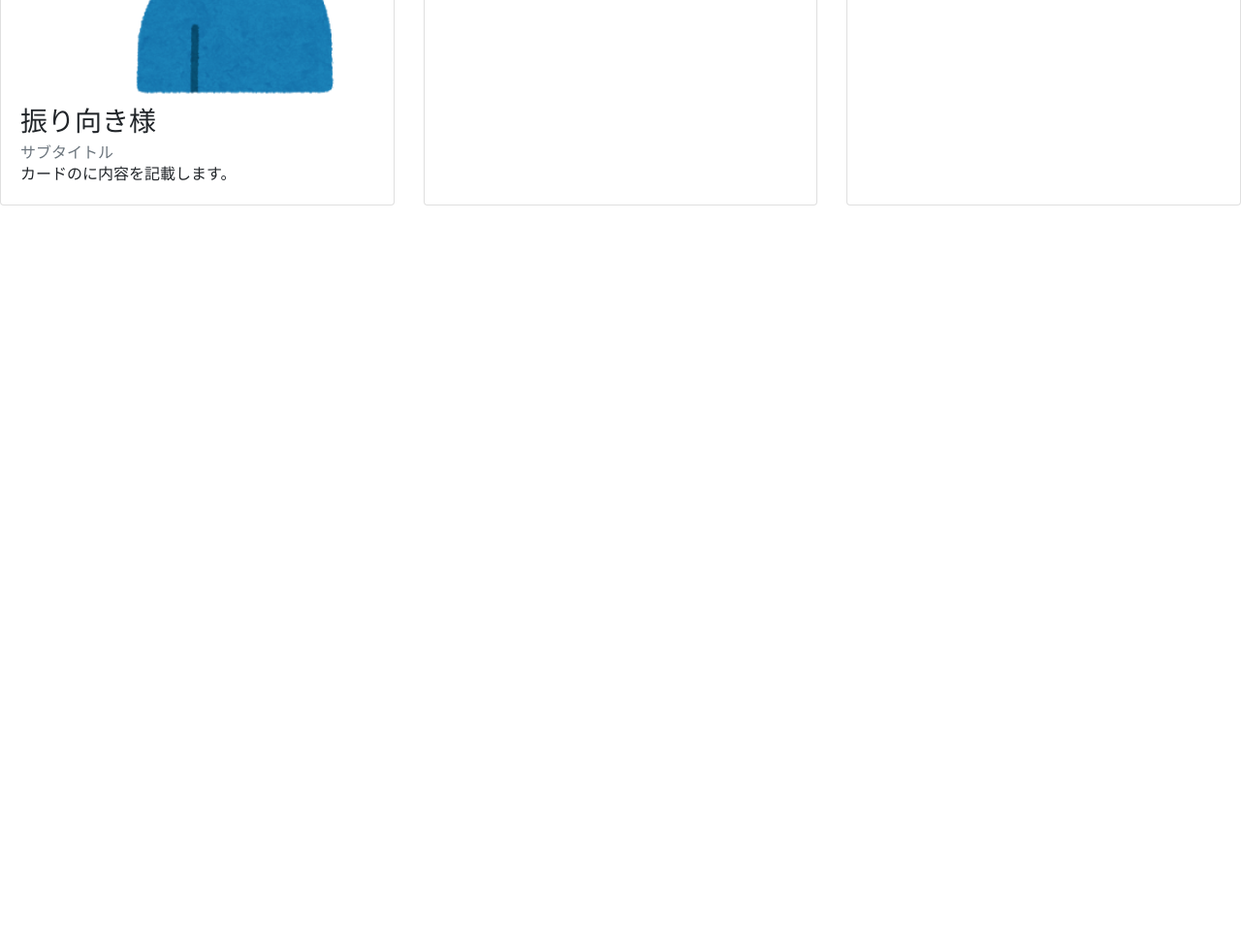
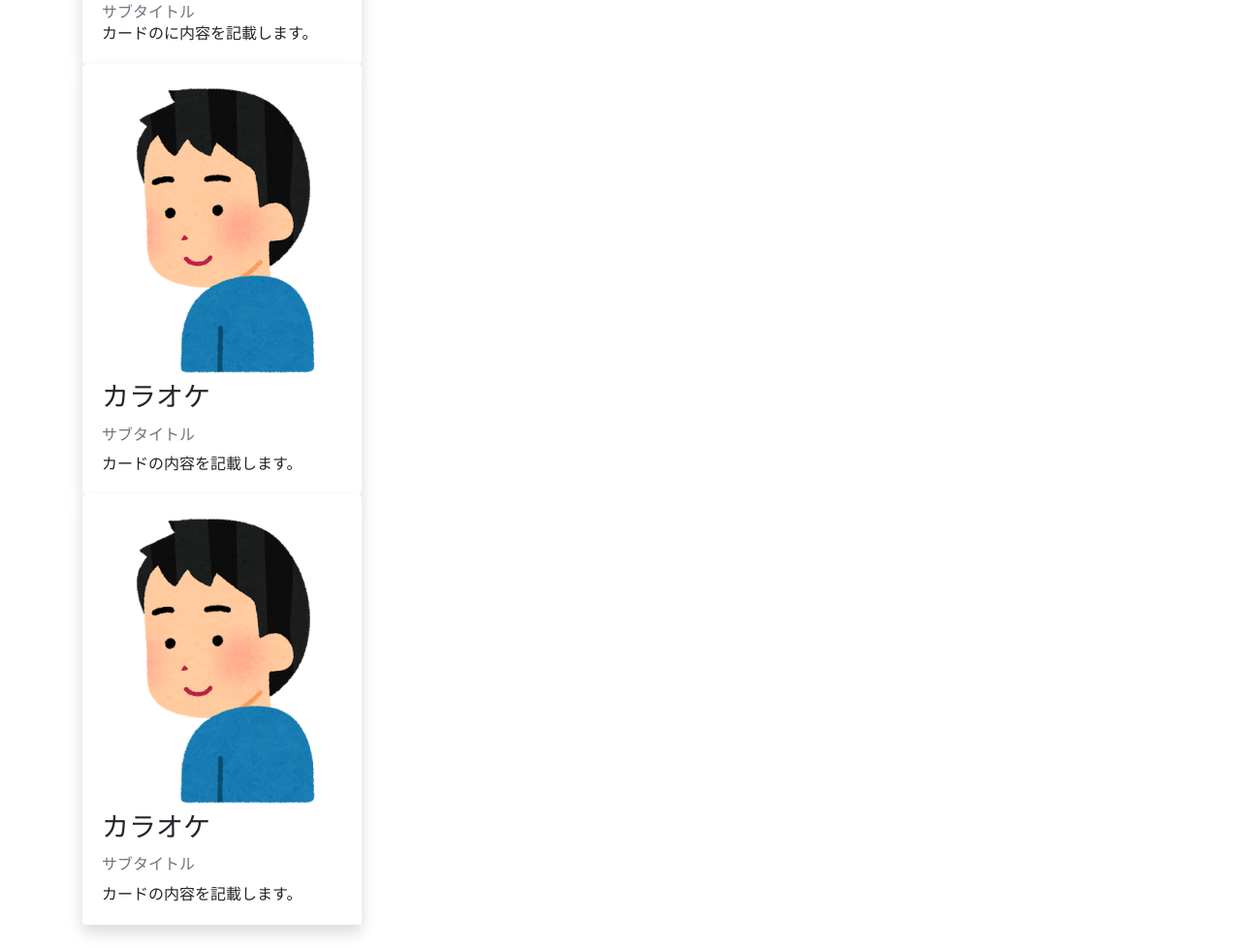
Before and after one commit to tkmdn9/intro_git, a plain HTML site: page Source/bootstrap4-01.html in a window 1280 px wide. Shown: the part 608-1586 px from the top of the page at 97% size. Before the commit the page ends 820 px from the top, so only its background shows below. Drawn offline with Linux system fonts and the light colour scheme.

Commit message:
ブートストラップのカードの修正

```diff
--- a/Source/bootstrap4-01.html
+++ b/Source/bootstrap4-01.html
@@ -4,6 +4,7 @@
     <meta charaset="UTF-8">
     <!-- Bootstrap CSS -->
     <link rel="stylesheet" href="css\bootstrap.min.css">
+    <!--ボタンの確認-->
     <h1>ボタンを確認</h1>
   </head>
   <body>
@@ -22,8 +23,11 @@
       <input type="reset" class="btn btn-secondary disabled" value="Reset">
     </div>
 
-    <div class="card-deck">
-      <div class="card" style="width: 18rem">
+    <!--カード形式の確認-->
+    <div class="container">
+    <div class="row">
+    <div class="col-xl-3 col-md-6 mb-4">
+      <div class="card border-0 shadow" style="width: 18rem">
         <div class="card-body">
           <img src="img\pose_furikaeru_man.png" class="card-img-top" alt="...">
           <h3 class="card-title">振り向き様</h3>
@@ -31,9 +35,25 @@
           <p class="card-text">カードのに内容を記載します。</p>
         </div>
       </div>
-      <div class="card"></div>
-      <div class="card"></div>
+      <div class="card border-0 shadow" style="width: 18rem">
+        <div class="card-body">
+          <img src="img\pose_furikaeru_man.png" class="card-img-top" alt="...">
+          <h3 class="card-title">カラオケ</h3>
+          <h6 class="card-subtile text-secondary">サブタイトル</h6>
+          <p class="card-text">カードの内容を記載します。</p>
+        </div>
+      </div>
+      <div class="card border-0 shadow" style="width: 18rem">
+        <div class="card-body">
+          <img src="img\pose_furikaeru_man.png" class="card-img-top" alt="...">
+          <h3 class="card-title">カラオケ</h3>
+          <h6 class="card-subtile text-secondary">サブタイトル</h6>
+          <p class="card-text">カードの内容を記載します。</p>
+        </div>
+      </div>
     </div>
+    </div>
+   </div>
 
     <!-- Optional JavaScript -->
     <!-- jQuery first, then Popper.js, then Bootstrap JS -->
```
Also changed, not shown: Source/bootstrapsamplestyle.html (added, +55 -0 lines), 1 other file.
